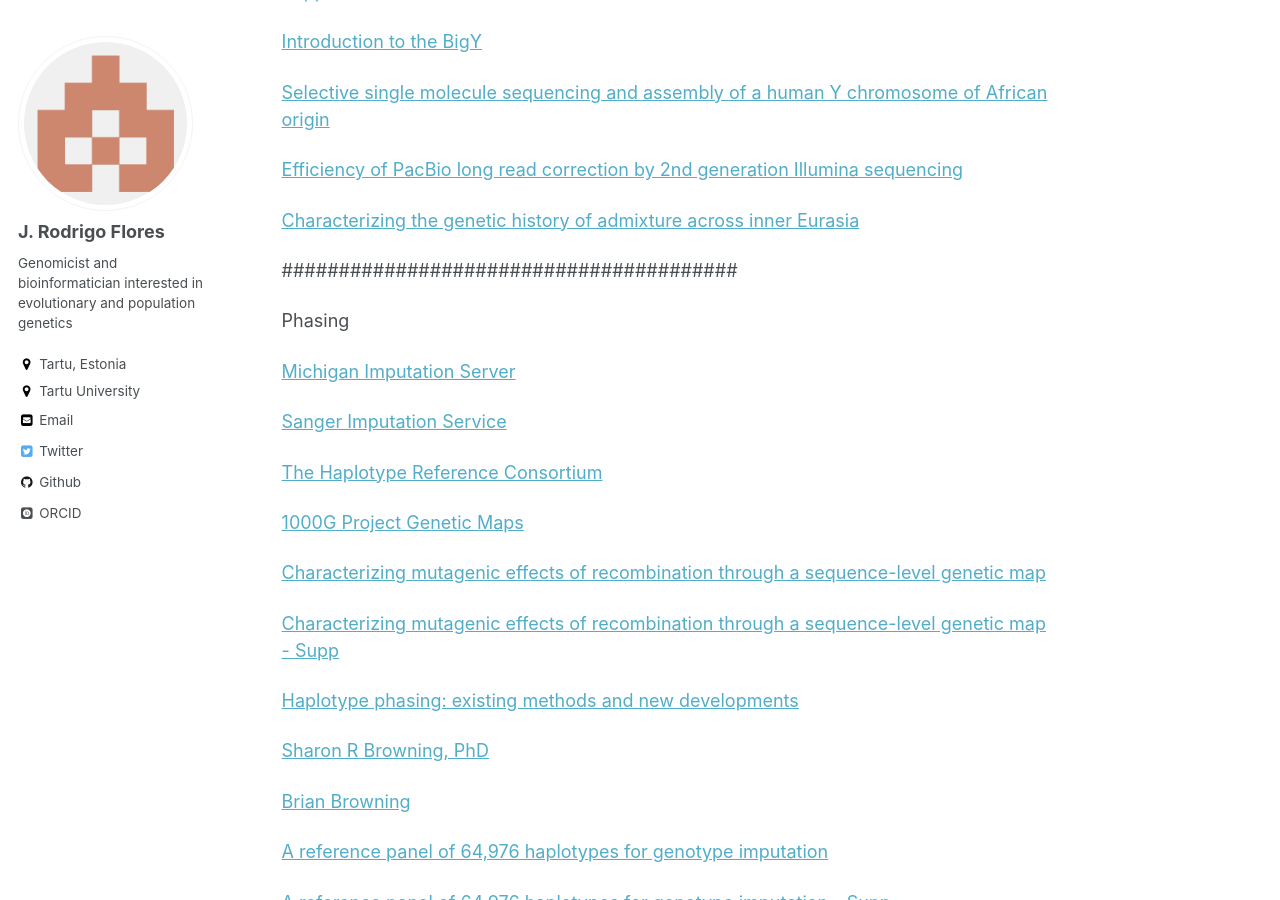
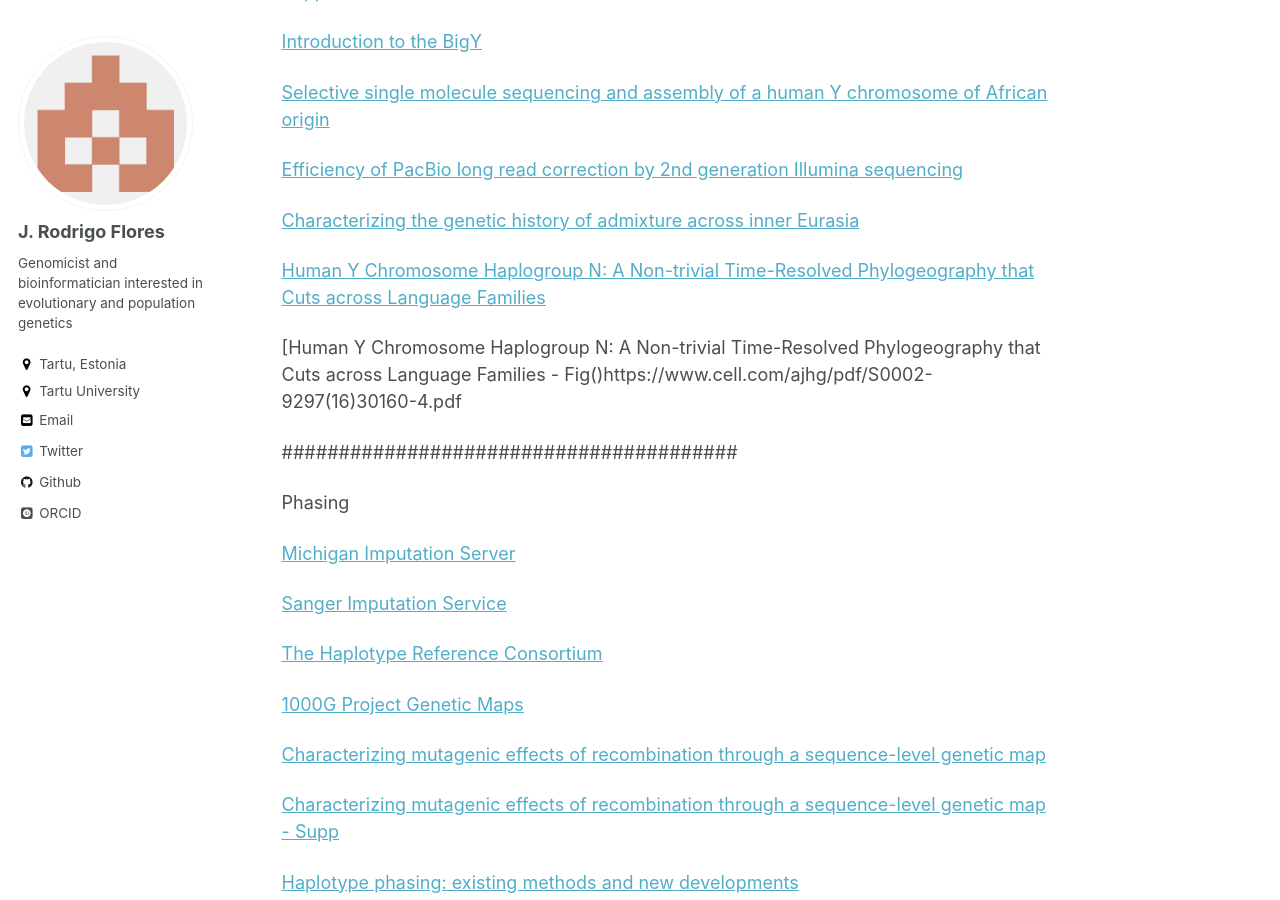
Before and after one commit to JRodrigoF/JRodrigoFlores.github.io, a Jekyll site: the page built from lc.md, in a window 1280 px wide and 900 px high, scrolled down 5198 px. Built offline with Jekyll 4.4.1, drawn with Linux system fonts in a browser that asks for light colours; some web fonts are replaced; part of the change alters nothing that is shown; some of the changed text lies outside the part shown.

Commit message:
Update lc.md

```diff
--- a/lc.md
+++ b/lc.md
@@ -194,6 +194,10 @@ Y Chromosome
 
 [Characterizing the genetic history of admixture across inner Eurasia](https://www.biorxiv.org/content/10.1101/327122v1)
 
+[Human Y Chromosome Haplogroup N: A Non-trivial Time-Resolved Phylogeography that Cuts across Language Families](https://www.sciencedirect.com/science/article/pii/S0002929716301604)
+
+[Human Y Chromosome Haplogroup N: A Non-trivial Time-Resolved Phylogeography that Cuts across Language Families - Fig()https://www.cell.com/ajhg/pdf/S0002-9297(16)30160-4.pdf
+
 ########################################
 
 Phasing
@@ -280,6 +284,10 @@ Databases
 
 [PopHumanScan](https://pophumanscan.uab.cat/index.php)
 
+Math
+
+[Algebra Cheat Sheet](http://tutorial.math.lamar.edu/pdf/Algebra_Cheat_Sheet.pdf)
+
 Programming
 
 [How to Design Programs](https://htdp.org/2003-09-26)
@@ -288,6 +296,12 @@ Programming
 []()
 []()
 []()
+
+Latex
+
+[Latex Cheat Sheet](https://wch.github.io/latexsheet/latexsheet.pdf)
+
+
 
 Python
 
@@ -310,6 +324,8 @@ Python
 [Python For Data Science | Numpy Basics Cheat Sheet](https://datacamp-community-prod.s3.amazonaws.com/e9f83f72-a81b-42c7-af44-4e35b48b20b7)
 
 [Python For Data Science | Jupyter Notebook Cheat Sheet](https://datacamp-community-prod.s3.amazonaws.com/48093c40-5303-45f4-bbf9-0c96c0133c40)
+
+[Python For Data Science | Jupyter Notebook Shortcut Cheat Sheet](https://www.cheatography.com/weidadeyue/cheat-sheets/jupyter-notebook/pdf_bw/)
 
 [Python For Data Science | ScyPy Linear Algebra Cheat Sheet](https://datacamp-community-prod.s3.amazonaws.com/5710caa7-94d4-4248-be94-d23dea9e668f)
 
```
